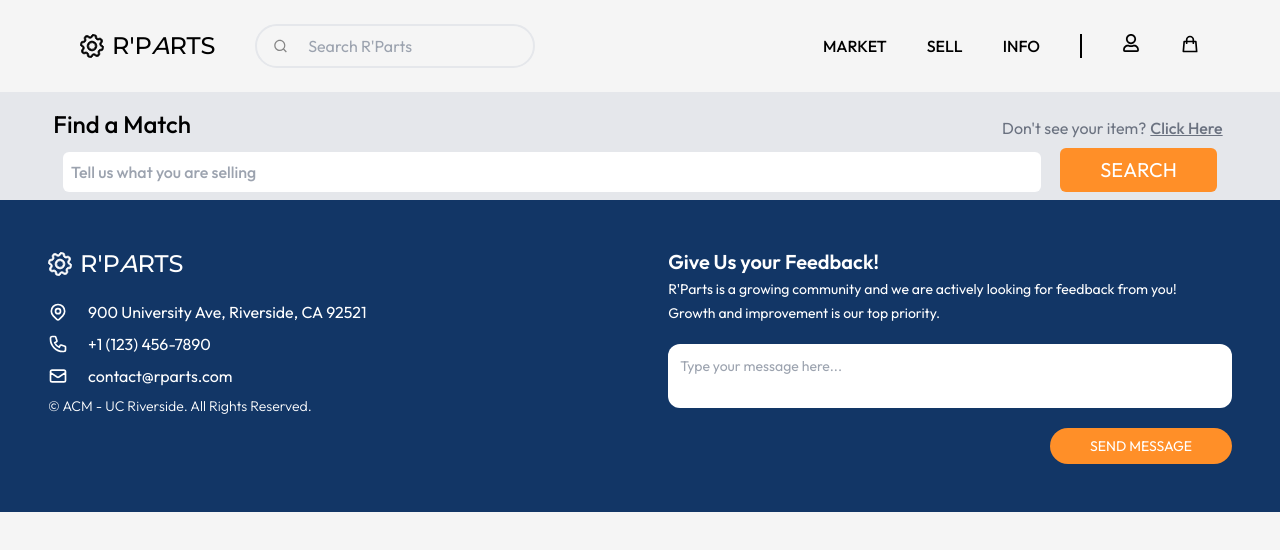
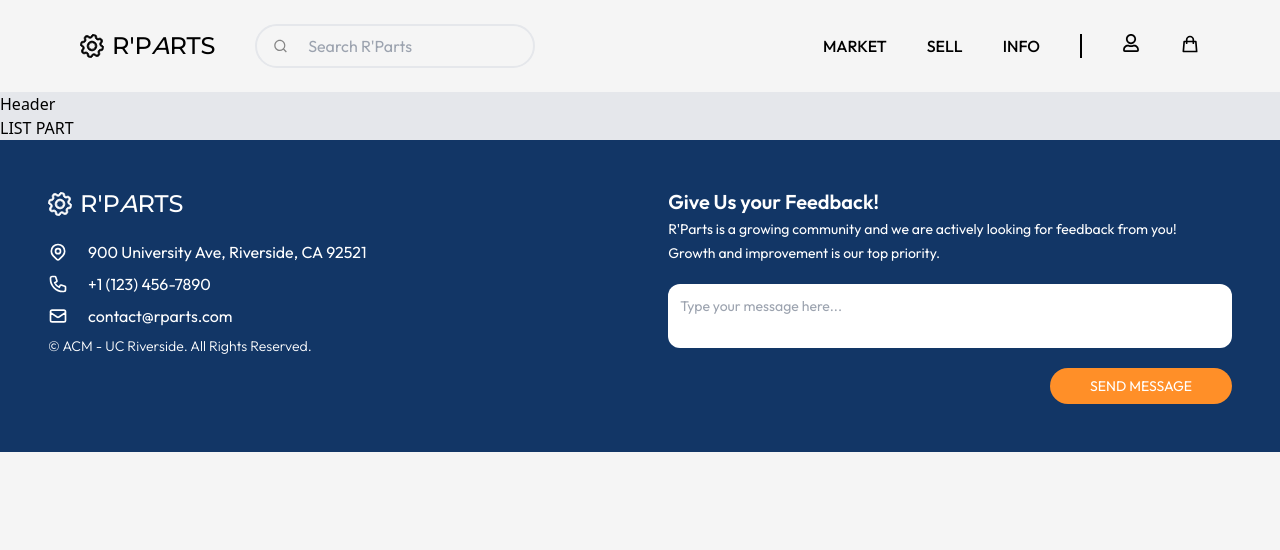
Before and after one commit to shahdivyank/r-parts, a Next.js app: page /sell in a window 1280 px wide. Shown: the top 550 px of the page. Built offline with nearby package versions, Linux system fonts and the light colour scheme.

Commit message:
sell workflow

```diff
--- a/src/app/sell/page.js
+++ b/src/app/sell/page.js
@@ -1,15 +1,3 @@
-import React from "react";
-import Search from "@/components/sell/Search";
-
-const Sell = () => {
-  return (
-    <div className="bg-gray-200 w-full h-full flex justify-center">
-      <div className="w-11/12">
-        {" "}
-        <Search />{" "}
-      </div>
-    </div>
-  );
-};
+import Sell from "@/components/sell/Sell";
 
 export default Sell;
--- /dev/null
+++ b/src/components/sell/Header.jsx
@@ -0,0 +1,5 @@
+const Header = () => {
+  return <div>Header</div>;
+};
+
+export default Header;
--- /dev/null
+++ b/src/components/sell/Information.jsx
@@ -0,0 +1,9 @@
+const Information = ({ setState }) => {
+  return (
+    <div>
+      <button onClick={() => setState(2)}>LIST PART</button>
+    </div>
+  );
+};
+
+export default Information;
--- /dev/null
+++ b/src/components/sell/Sell.jsx
@@ -0,0 +1,18 @@
+"use client";
+import { useState } from "react";
+import Information from "./Information";
+import Confirmation from "./Confirmation";
+import Header from "./Header";
+
+const Sell = () => {
+  const [state, setState] = useState(1);
+  return (
+    <div className="bg-gray-200 w-full h-full justify-center">
+      <Header state={state} />
+      {state === 1 && <Information setState={setState} />}
+      {state === 2 && <Confirmation />}
+    </div>
+  );
+};
+
+export default Sell;
```
